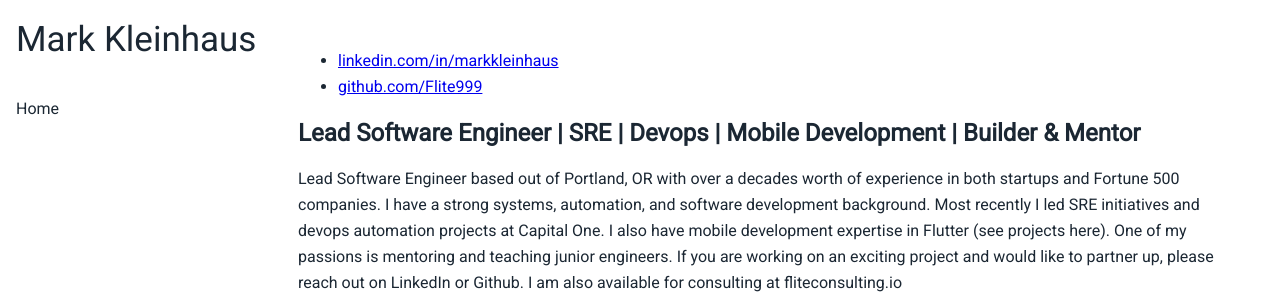
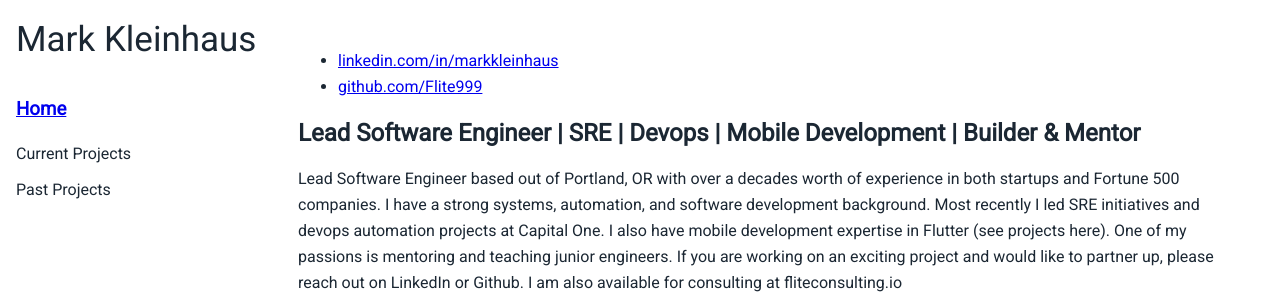
Before and after one commit to Flite999/markkleinhaus, a Django app: page / in a window 1280 px wide. Shown: the top 300 px of the page. Run offline with Django 3.2, Linux system fonts and the light colour scheme.

Commit message:
add a couple pages

```diff
--- a/blogapp/static/blogapp/css/styles.css
+++ b/blogapp/static/blogapp/css/styles.css
@@ -38,7 +38,15 @@ nav ul {
 }
 
 nav ul li {
-    margin-bottom: 1rem;
+    margin: 10px 0;
+}
+
+nav ul hr {
+    border-Left: '2px solid black';
+    height: '100px';
+    position: absolute;
+    left: 0;
+    top: 40px;
 }
 
 nav ul li a {
--- a/blogapp/templates/base.html
+++ b/blogapp/templates/base.html
@@ -12,12 +12,19 @@
         <aside class="sidebar">
             <div class="sidebar-header">
                 <h1 id="title">Mark Kleinhaus</h1>
+
             </div>
             <nav>
                 <ul>
-                    <li><a href="{% url 'home' %}">Home</a></li>
-                    <!-- Add more navigation links here -->
+                    <h3><a href="{% url 'home' %}">Home</a></h3>
+                    <li>
+                        <ul>
+                            <li><a href="{% url 'current_projects' %}">Current Projects</a></li>
+                            <li><a href="{% url 'past_projects' %}">Past Projects</a></li>
+                        </ul>
+                    </li>
                 </ul>
+
             </nav>
         </aside>
         <main class="content">
--- a/blogapp/urls.py
+++ b/blogapp/urls.py
@@ -3,4 +3,6 @@ from . import views
 
 urlpatterns = [
     path('', views.home, name='home'),
+    path('current_projects/', views.current_projects, name='current_projects'),
+    path('past_projects/', views.past_projects, name='past_projects')
 ]
--- a/blogapp/views.py
+++ b/blogapp/views.py
@@ -5,3 +5,11 @@ from django.shortcuts import render
 
 def home(request):
     return render(request, 'home.html')
+
+
+def current_projects(request):
+    return render(request, 'current_projects.html')
+
+
+def past_projects(request):
+    return render(request, 'past_projects.html')
```
Also changed, not shown: blogapp/templates/current_projects.html (added, +9 -0 lines), blogapp/templates/past_projects.html (added, +9 -0 lines).
